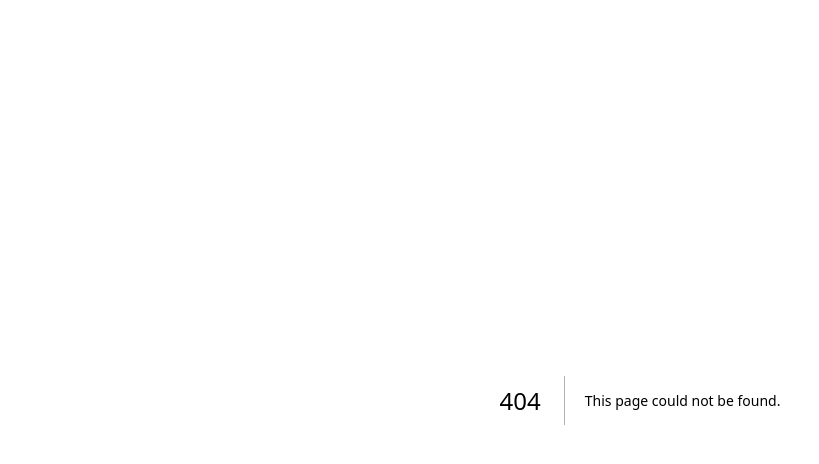
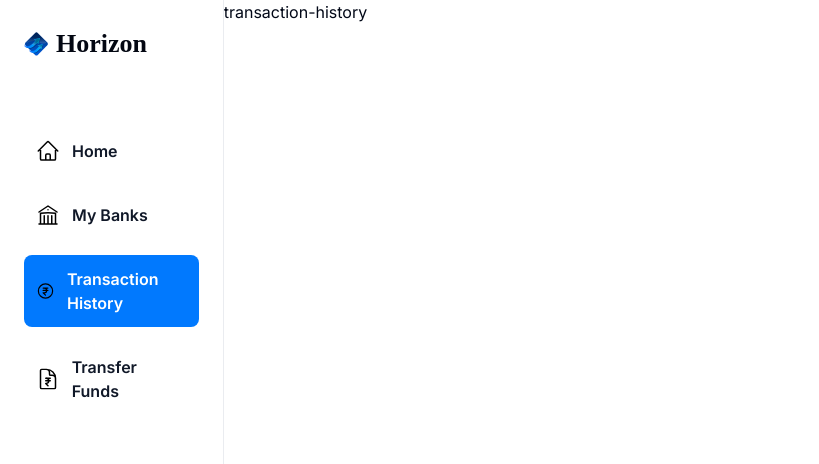
Before and after one commit to RUDRANSHFLY/Finance-Bank, a Next.js app: page /transaction-history in a window 1280 px wide. Before the commit this address had no page. Shown: the top 464 px of the page, without its empty margins (0-819 px from the left). Built offline with nearby package versions, Linux system fonts and the light colour scheme.

Commit message:
Transcation History Page Add

```diff
--- /dev/null
+++ b/src/app/(root)/transaction-history/page.tsx
@@ -0,0 +1,11 @@
+import React from "react";
+
+const page = () => {
+  return (
+    <div>
+      <h1>transaction-history</h1>
+    </div>
+  );
+};
+
+export default page;
```
